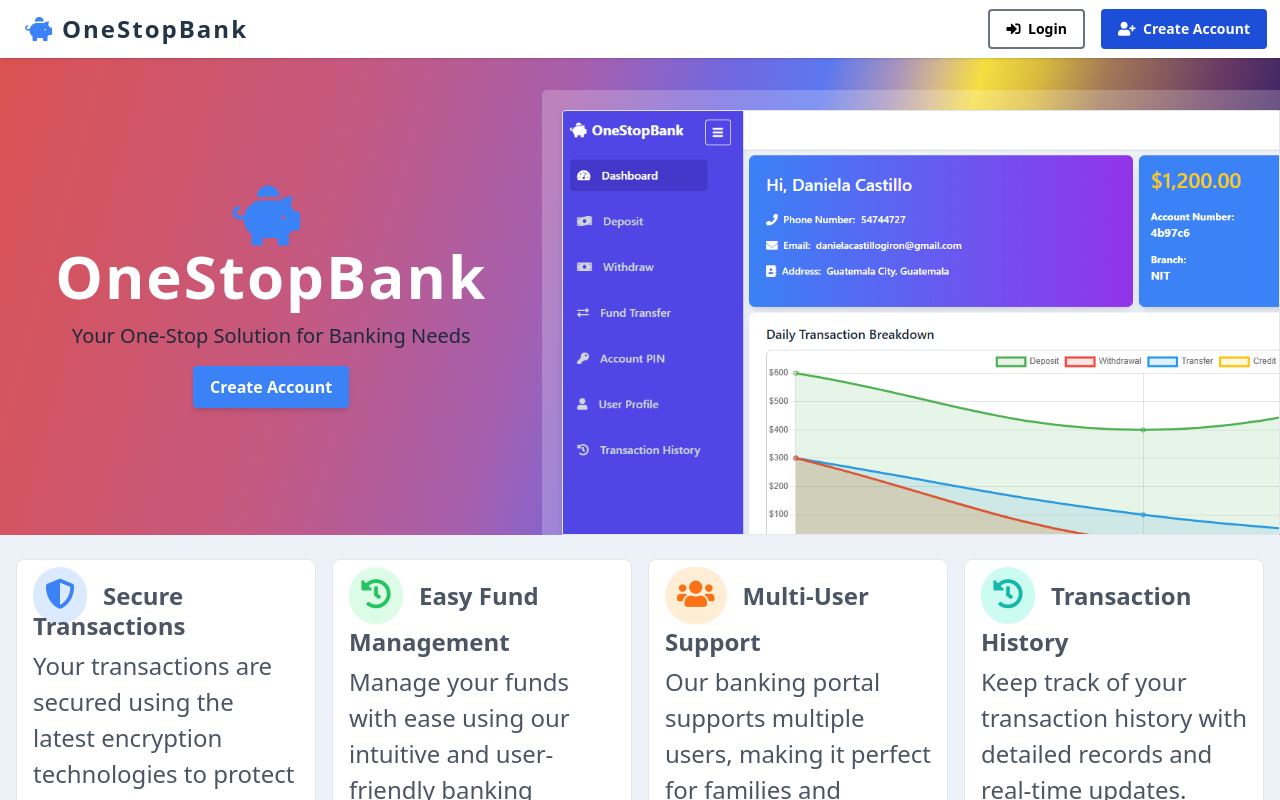
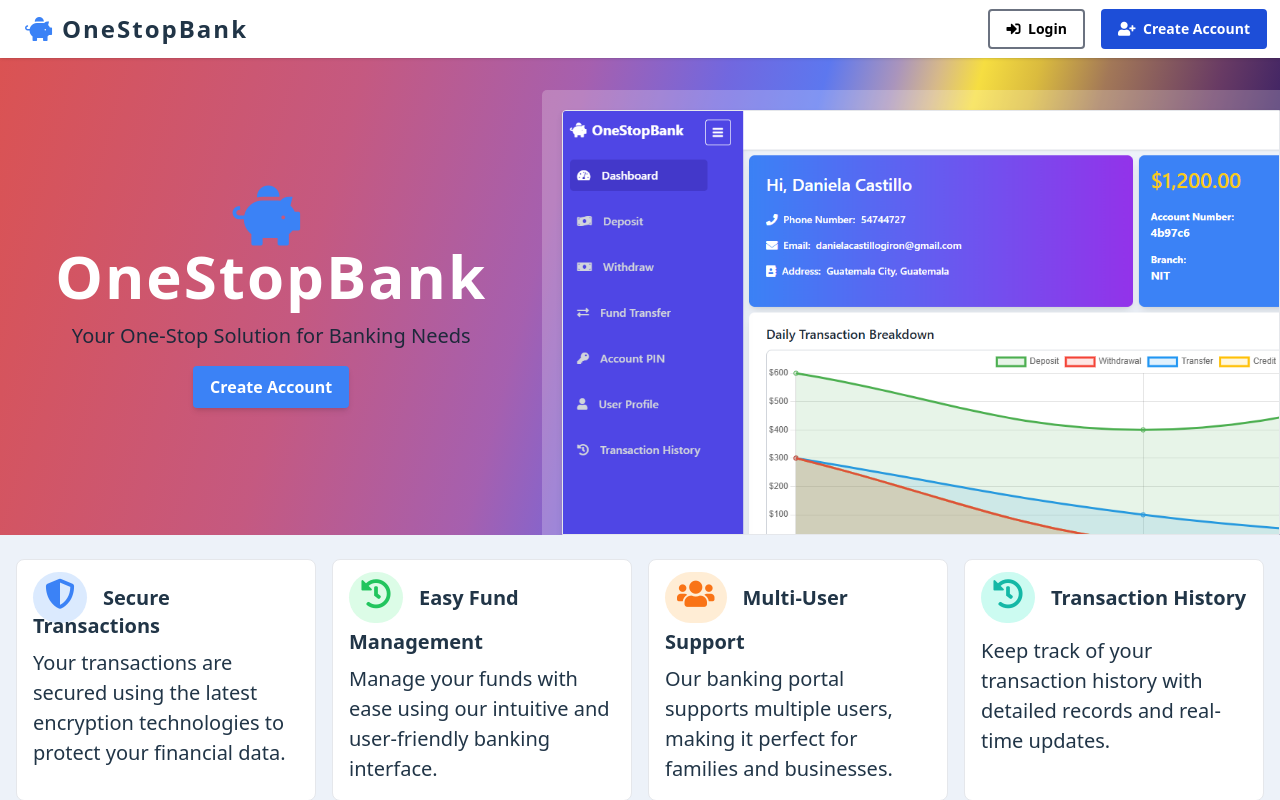
Before and after one commit to daniela-castillo-giron/banking-portal-ui, a React (Vite) app: page / in a window 1280 px wide. Built offline with nearby package versions, Linux system fonts and the light colour scheme.

Commit message:
style: update home features cards text size

```diff
--- a/src/components/home/Home.tsx
+++ b/src/components/home/Home.tsx
@@ -62,49 +62,49 @@ const Home = () => {
                     <div className="grid grid-cols-1 sm:grid-cols-2 lg:grid-cols-4 gap-4">
                         {/* Repeatable Card */}
                         <div className="min-w-0 p-4 bg-white rounded-lg border border-gray-200 hover:border-blue-500 transition duration-300 transform hover:scale-105">
-                            <h4 className="mb-2 font-semibold text-gray-600 text-lg">
+                            <h4 className="mb-2 font-semibold text-size-md text-lg">
                                 <span className="p-3 mr-4 text-blue-500 bg-blue-100 rounded-full">
                                     <i className="fas fa-shield-alt text-blue-500 text-3xl"></i>
                                 </span>
                                 Secure Transactions
                             </h4>
-                            <p className="text-gray-600 text-normal">
+                            <p className="text-size-md text-normal">
                                 Your transactions are secured using the latest encryption technologies to protect your financial data.
                             </p>
                         </div>
 
                         <div className="min-w-0 p-4 bg-white rounded-lg border border-gray-200 hover:border-blue-500 transition duration-300 transform hover:scale-105">
-                            <h4 className="mb-2 font-semibold text-gray-600 text-lg">
+                            <h4 className="mb-2 font-semibold text-size-md text-lg">
                                 <span className="p-3 mr-4 text-green-500 bg-green-100 rounded-full">
                                     <i className="fas fa-history text-green-500 text-3xl mb-4"></i>
                                 </span>
                                 Easy Fund Management
                             </h4>
-                            <p className="text-gray-600 text-normal">
+                            <p className="text-size-md text-normal">
                                 Manage your funds with ease using our intuitive and user-friendly banking interface.
                             </p>
                         </div>
 
                         <div className="min-w-0 p-4 bg-white rounded-lg border border-gray-200 hover:border-blue-500 transition duration-300 transform hover:scale-105">
-                            <h4 className="mb-2 font-semibold text-gray-600 text-lg">
+                            <h4 className="mb-2 font-semibold text-size-md text-lg">
                                 <span className="p-3 mr-4 text-orange-500 bg-orange-100 rounded-full">
                                     <i className="fas fa-users text-orange-500 text-3xl mb-4"></i>
                                 </span>
                                 Multi-User Support
                             </h4>
-                            <p className="text-gray-600 text-normal">
+                            <p className="text-size-md text-normal">
                                 Our banking portal supports multiple users, making it perfect for families and businesses.
                             </p>
                         </div>
 
                         <div className="min-w-0 p-4 bg-white rounded-lg border border-gray-200 hover:border-blue-500 transition duration-300 transform hover:scale-105">
-                            <h4 className="mb-2 font-semibold text-gray-600 text-lg">
+                            <h4 className="mb-2 font-semibold text-size-md text-lg">
                                 <span className="p-3 mr-4 text-teal-500 bg-teal-100 rounded-full">
                                     <i className="fas fa-history text-teal-500 text-3xl mb-4"></i>
                                 </span>
                                 Transaction History
                             </h4>
-                            <p className="text-gray-600 text-normal">
+                            <p className="text-size-md text-normal">
                                 Keep track of your transaction history with detailed records and real-time updates.
                             </p>
                         </div>
@@ -115,7 +115,7 @@ const Home = () => {
             {/* Footer */}
             <footer className="bg-black text-white py-4 mt-8 m-[-0.5rem]">
                 <div className="container mx-auto text-center">
-                    <p>&copy; 2023 OneStopBank. All rights reserved.</p>
+                    <p>&copy; 2025 OneStopBank. All rights reserved.</p>
                     {/* <div className="mt-4 flex flex-wrap p-3 justify-center items-center rowgap">
                         <span className="text-white font-bold text-xl mr-2">Star on Github</span>
                         <a href="https://github.com/daniela-castillo-giron/baking-portal-ui" target="_blank"
--- a/src/components/home/home.css
+++ b/src/components/home/home.css
@@ -75,6 +75,10 @@ h1 {
     letter-spacing: 2px;
 }
 
+.text-size-md {
+    font-size: 1.25rem;
+}
+
 .text-gray-600 {
     font-size: 1.5rem;
 }
```
